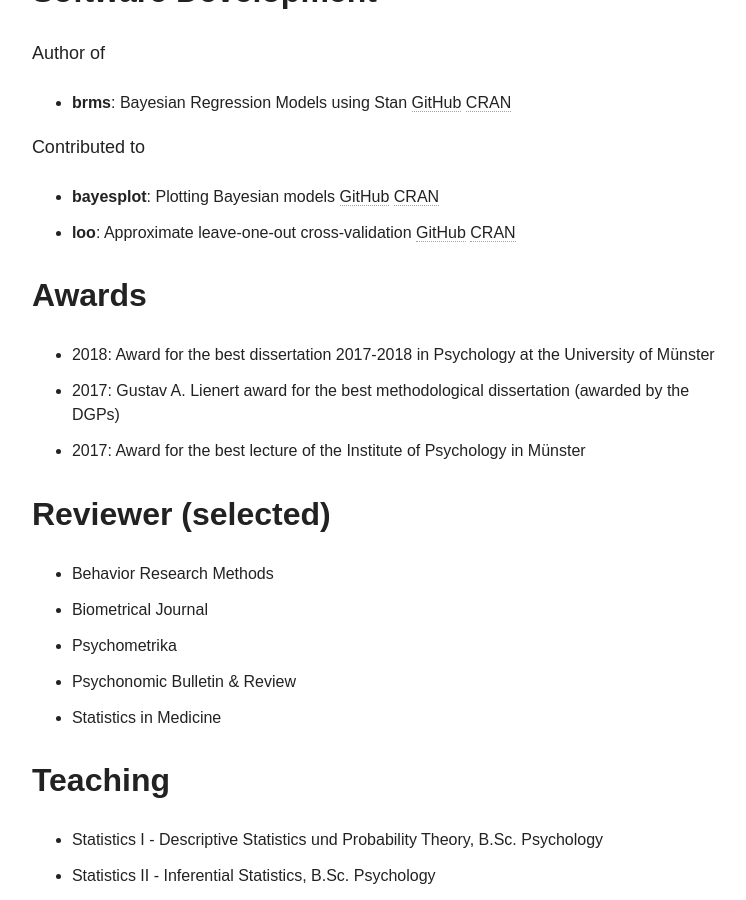
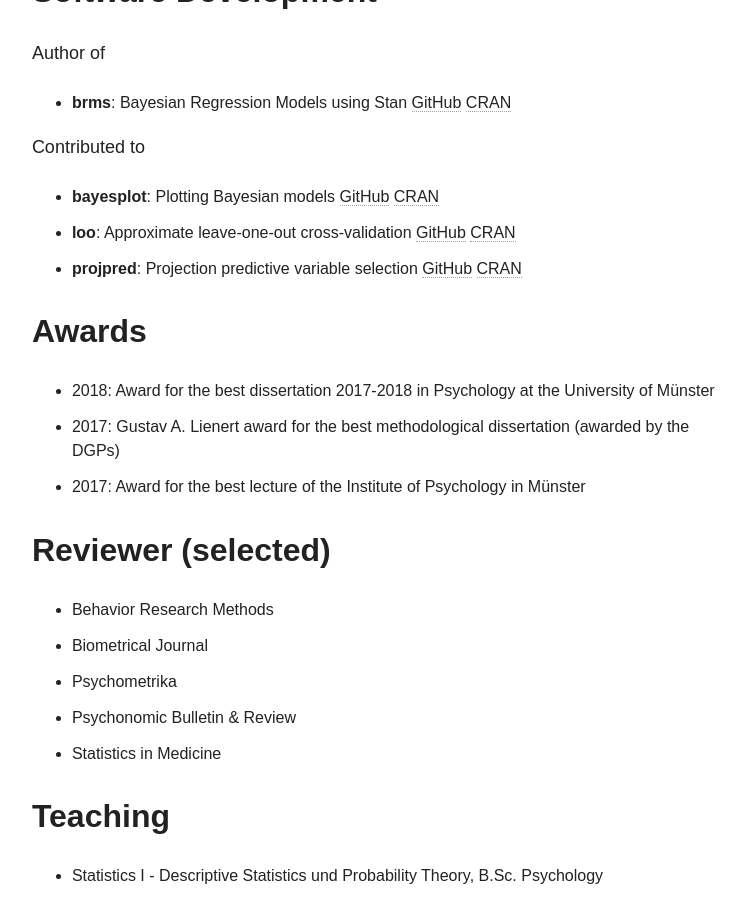
Before and after one commit to paul-buerkner/paul-buerkner.github.io, a Jekyll site: the page built from about/index.md, in a window 1280 px wide and 900 px high, scrolled down 1002 px. Shown: the whole window, without its empty margins (254-1000 px from the left). Built offline with Jekyll 4.4.1, drawn with Linux system fonts in a browser that asks for light colours; nearby versions of some CDN libraries.

Commit message:
add link to projpred

```diff
--- a/about/index.md
+++ b/about/index.md
@@ -28,6 +28,7 @@
 
 * **bayesplot**: Plotting Bayesian models [GitHub](https://github.com/stan-dev/bayesplot) [CRAN](https://cran.r-project.org/web/packages/bayesplot/)
 * **loo**: Approximate leave-one-out cross-validation [GitHub](https://github.com/stan-dev/loo) [CRAN](https://cran.r-project.org/web/packages/loo/)
+* **projpred**: Projection predictive variable selection [GitHub](https://github.com/stan-dev/projpred) [CRAN](https://cran.r-project.org/web/packages/projpred/)
 
 ## Awards
 
```
